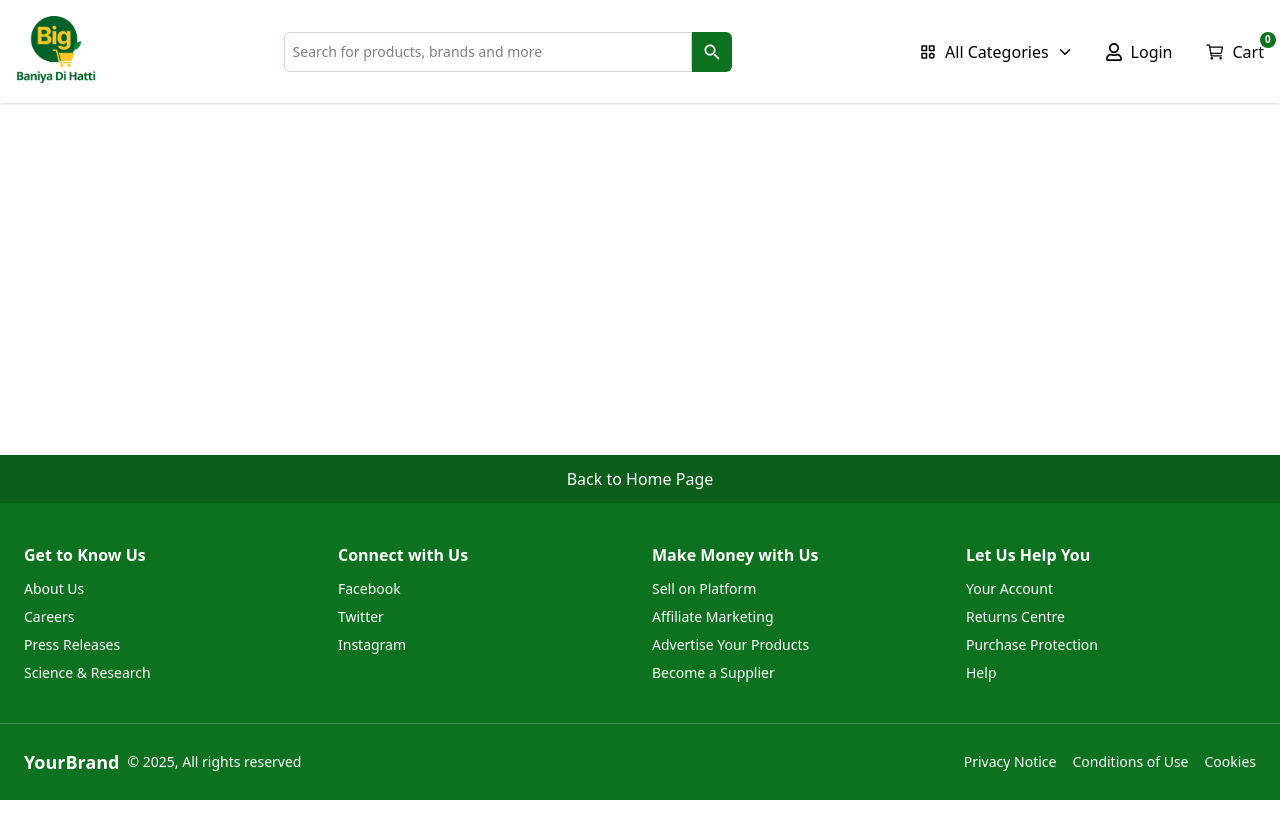
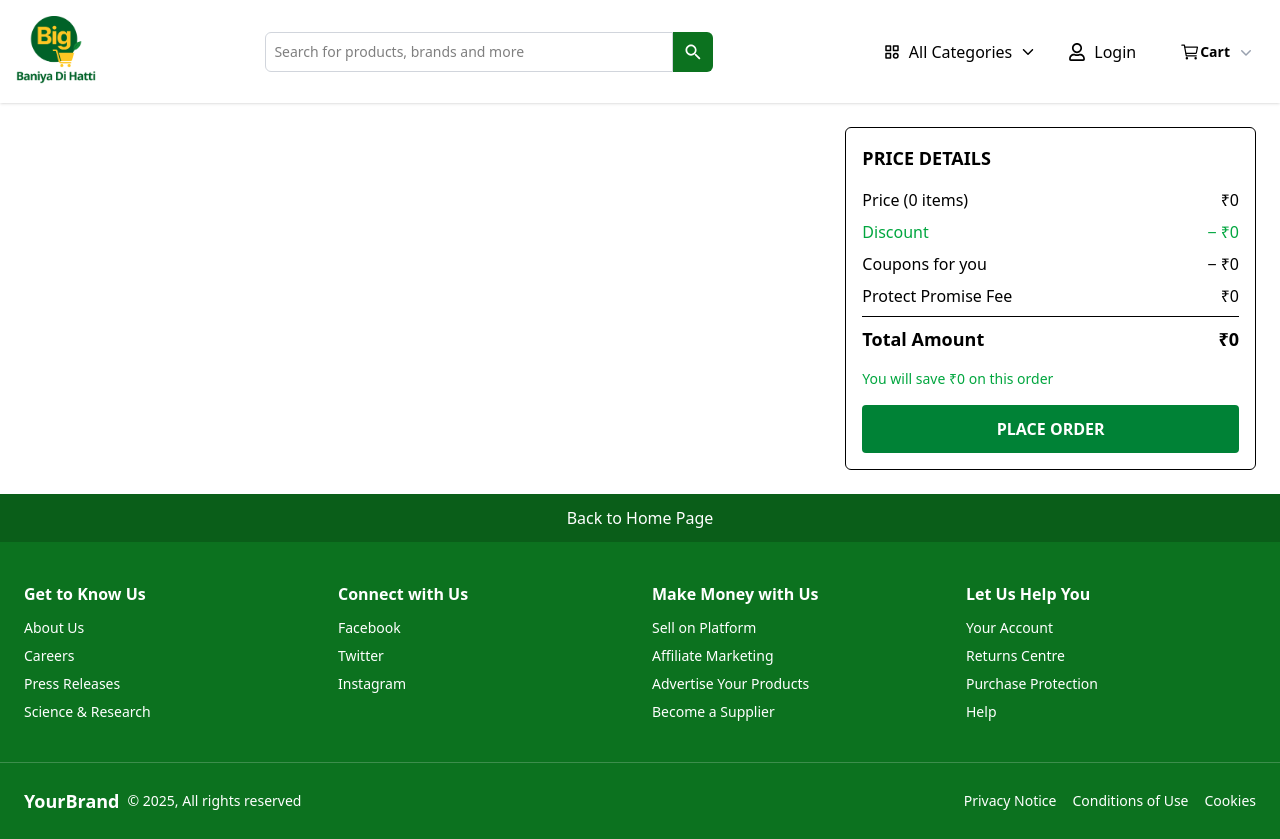
Before and after one commit to Rohitiwari297/-E-Commerce-Shopping-App, a React (Vite) app: page /CartPage in a window 1280 px wide. Before the commit the page ends 800 px from the top, so only its background shows below. Built offline with nearby package versions, Linux system fonts and the light colour scheme.

Commit message:
Inhance the RTK for the Cart also adding Cart page

```diff
--- a/package.json
+++ b/package.json
@@ -10,6 +10,12 @@
     "preview": "vite preview"
   },
   "dependencies": {
+    "@emotion/react": "^11.14.0",
+    "@emotion/styled": "^11.14.1",
+    "@headlessui/react": "^2.2.8",
+    "@heroicons/react": "^2.2.0",
+    "@mui/icons-material": "^7.3.2",
+    "@mui/material": "^7.3.2",
     "@reduxjs/toolkit": "^2.9.0",
     "@tailwindcss/vite": "^4.1.13",
     "lucide-react": "^0.544.0",
--- a/src/App.jsx
+++ b/src/App.jsx
@@ -8,6 +8,7 @@ import Footer from './Components/footer/Footer';
 import Register from './pages/Register';
 import Category from './pages/Category';
 import ProductDetailing from './pages/ProductDetailing';
+import CartPage from './pages/CartPage'
 
 
 
@@ -22,7 +23,8 @@ function App() {
           <Route path="/login" element={<Login />} />
           <Route path='/register' element={<Register/>} />
           <Route path='/category' element={<Category/>} />
-          <Route path='category/itemDetails/:id' element={<ProductDetailing />} />
+          <Route path="/category/itemDetails" element={<ProductDetailing />} />
+          <Route path='/CartPage' element={<CartPage/>} />
         </Routes>
       </main>
       <Footer />
--- a/src/Components/header/Header.jsx
+++ b/src/Components/header/Header.jsx
@@ -8,9 +8,21 @@ import { IoIosArrowDown } from "react-icons/io";
 import img from "../../../public/hel.png";
 import { Link, Navigate, useNavigate } from "react-router-dom";
 
+import { Menu, MenuButton, MenuItem, MenuItems } from "@headlessui/react";
+import { ChevronDownIcon } from "@heroicons/react/20/solid";
+import Badge from "@mui/material/Badge";
+import MailIcon from "@mui/icons-material/Mail";
+import { useSelector } from "react-redux";
+
 function Header() {
   const [menuOpen, setMenuOpen] = useState(false);
   const [categoriesOpen, setCategoriesOpen] = useState(false);
+
+  //
+  // const { carts } = useSelector((state) => state.allCards);
+  const {cart} = useSelector((state) => state.dataToCart);
+  console.log("check store:  " , cart)
+
 
   // sample categories
   const categories = [
@@ -30,6 +42,10 @@ function Header() {
     "Baby Care",
     "Pet Care",
   ];
+
+  const AddToCartHandler = (data)=>{
+    console.log(data)
+  }
 
   return (
     <div className="shadow relative ">
@@ -68,9 +84,8 @@ function Header() {
             {categoriesOpen && (
               <div className="absolute top-10 left-0 w-60 bg-white shadow-lg rounded-md p-3 z-50">
                 <ul className="flex flex-col gap-2 h-60 overflow-y-auto w-auto">
-                  <Link to='/category'>
+                  <Link to="/category">
                     {categories.map((cat, idx) => (
-
                       <li
                         key={idx}
                         className="p-2 hover:bg-gray-100 rounded cursor-pointer"
@@ -78,27 +93,67 @@ function Header() {
                         {cat}
                       </li>
                     ))}
-
                   </Link>
                   {menuOpen}
-
                 </ul>
               </div>
             )}
 
             {/* Login */}
-            <Link to='/Login' className="flex items-center gap-2 cursor-pointer hover:text-[#0c721f]">
+            <Link
+              to="/Login"
+              className="flex items-center gap-2 cursor-pointer hover:text-[#0c721f]"
+            >
               <FaRegUser size={18} />
               Login
             </Link>
 
             {/* Cart */}
             <div className="flex items-center gap-2 cursor-pointer hover:text-[#0c721f] relative">
+              <Menu as="div" className="relative inline-block">
+                <MenuButton className="inline-flex w-full justify-center gap-x-1.5 rounded-md bg-white/10 px-3 py-2 text-sm font-semibold text-black inset-ring-1 inset-ring-white/5 hover:bg-white/20">
+                  <Badge badgeContent={cart.length} color="primary">
                     <IoCartOutline size={20} />
-              <span>Cart</span>
-              <span className="absolute -top-2 -right-3 bg-[#0c721f] text-white rounded-full w-4 h-4 flex items-center justify-center text-[10px] font-semibold">
-                0
-              </span>
+                    Cart
+                  </Badge>
+                  <ChevronDownIcon
+                    aria-hidden="true"
+                    className="-mr-1 size-5 text-gray-400"
+                  />
+                </MenuButton>
+
+                <MenuItems
+                  transition
+                  className="absolute right-0 z-10 mt-2 w-56 origin-top-right rounded-md bg-gray-800 outline-1 -outline-offset-1 outline-white/10 transition data-closed:scale-95 data-closed:transform data-closed:opacity-0 data-enter:duration-100 data-enter:ease-out data-leave:duration-75 data-leave:ease-in"
+                >
+                  <div className="py-1">
+                    {cart.map((ele) => (
+                      <MenuItem key={ele.id || ele.name}>
+                        <Link to={'/CartPage'}
+                          href="#"
+                          className="block px-4 py-2 text-sm text-gray-300 data-focus:bg-white/5 data-focus:text-white data-focus:outline-hidden"
+                        >
+                          <div className="flex gap-2 justify-center items-center">
+                            <div>
+                             <img src={ele.image} style={{ height: "25px" }} alt={ele.name} />
+                            </div>
+                            <div>
+                              {ele.name}
+                            </div>
+                            <div className="text-green-500">
+                              Rs.330
+                            </div>
+
+                          </div>
+
+                        </Link>
+                      </MenuItem>
+                    ))}
+
+                    <form action="#" method="POST"></form>
+                  </div>
+                </MenuItems>
+              </Menu>
             </div>
           </div>
 
--- /dev/null
+++ b/src/pages/CartPage.jsx
@@ -0,0 +1,143 @@
+import React, { useState } from "react";
+import { useSelector } from "react-redux";
+
+function CartPage() {
+  // fetch data from store
+  const { cart } = useSelector((state) => state.dataToCart);
+  console.log("Redux cart:", cart);
+
+  // local state for cart (initialize quantity safely)
+  const [cartData, setCartData] = useState(
+    cart.map((item) => ({
+      ...item,
+      quantity: item.quantity ?? 1, // default to 1 if missing
+    }))
+  );
+  console.log("cartData:", cartData);
+
+  // increase/decrease quantity
+  const handleQuantityChange = (id, delta) => {
+    setCartData((prev) =>
+      prev.map((item) =>
+        item.id === id
+          ? {
+              ...item,
+              quantity: Math.max(1, (item.quantity ?? 1) + delta), // prevent NaN, minimum 1
+            }
+          : item
+      )
+    );
+  };
+
+  // remove item
+  const handleRemove = (id) => {
+    setCartData((prev) => prev.filter((item) => item.id !== id));
+  };
+
+  // calculate totals with safe fallbacks
+  const totalPrice = cartData.reduce((acc, item) => {
+    const price = Number(item.price ?? 330);
+    const quantity = Number(item.quantity ?? 1);
+    return acc + price * quantity;
+  }, 0);
+
+  const discount = cartData.reduce((acc, item) => {
+    const originalPrice = Number(item.originalPrice ?? 1999);
+    const price = Number(item.price ?? 330);
+    const quantity = Number(item.quantity ?? 1);
+    return acc + (originalPrice - price) * quantity;
+  }, 0);
+
+  return (
+    <div className="container mx-auto p-6 flex flex-col lg:flex-row gap-6">
+      {/* Cart Items */}
+      <div className="flex-1 flex flex-col gap-4">
+        {cartData.map((item) => (
+          <div
+            key={item.id}
+            className="flex gap-4 p-4 border rounded-md bg-white"
+          >
+            <img src={item.image} alt={item.name} className="w-24 h-24" />
+            <div className="flex-1 flex flex-col justify-between">
+              <div>
+                <h2 className="font-semibold">{item.name}</h2>
+                <p className="text-sm text-gray-500">Size: {item.size}</p>
+                <p className="text-sm text-gray-500">Seller: {item.seller}</p>
+                <p className="text-green-600 font-bold">
+                  ₹{item.price ?? 330}{" "}
+                  <span className="line-through text-gray-400 text-sm">
+                    ₹{item.originalPrice ?? 1999}
+                  </span>{" "}
+                  {item.discount ?? 85}% Off
+                </p>
+                <p className="text-sm text-gray-500">
+                  Delivery by {item.delivery ?? "Thu Oct 9"}
+                </p>
+              </div>
+              <div className="flex items-center gap-4 mt-2">
+                <div className="flex items-center border rounded">
+                  <button
+                    className="px-2"
+                    onClick={() => handleQuantityChange(item.id, -1)}
+                  >
+                    -
+                  </button>
+                  <span className="px-2">{item.quantity ?? 1}</span>
+                  <button
+                    className="px-2"
+                    onClick={() => handleQuantityChange(item.id, 1)}
+                  >
+                    +
+                  </button>
+                </div>
+                <button
+                  className="text-blue-600 hover:underline text-sm"
+                  onClick={() => handleRemove(item.id)}
+                >
+                  REMOVE
+                </button>
+                <button className="text-blue-600 hover:underline text-sm">
+                  SAVE FOR LATER
+                </button>
+              </div>
+            </div>
+          </div>
+        ))}
+      </div>
+
+      {/* Price Details */}
+      <div className="w-full lg:w-1/3 p-4 border rounded-md bg-white">
+        <h2 className="font-semibold text-lg mb-4">PRICE DETAILS</h2>
+        <div className="flex justify-between mb-2">
+          <span>Price ({cartData.length} items)</span>
+          <span>₹{totalPrice + discount}</span>
+        </div>
+        <div className="flex justify-between mb-2 text-green-600">
+          <span>Discount</span>
+          <span>− ₹{discount}</span>
+        </div>
+        <div className="flex justify-between mb-2">
+          <span>Coupons for you</span>
+          <span>− ₹0</span>
+        </div>
+        <div className="flex justify-between mb-2">
+          <span>Protect Promise Fee</span>
+          <span>₹0</span>
+        </div>
+        <hr className="my-2" />
+        <div className="flex justify-between font-bold text-lg mb-4">
+          <span>Total Amount</span>
+          <span>₹{totalPrice}</span>
+        </div>
+        <p className="text-green-600 text-sm mb-4">
+          You will save ₹{discount} on this order
+        </p>
+        <button className="w-full bg-green-700 text-white p-3 rounded font-semibold hover:bg-green-800">
+          PLACE ORDER
+        </button>
+      </div>
+    </div>
+  );
+}
+
+export default CartPage;
--- a/src/pages/ProductDetailing.jsx
+++ b/src/pages/ProductDetailing.jsx
@@ -1,54 +1,85 @@
 import React from 'react'
-import Header from '../Components/header/Header'
-import img from '../../public/namk.png'
 import { useDispatch, useSelector } from 'react-redux'
+import { useLocation } from "react-router-dom";
+import { addDataToCard } from '../redux/features/CartSlicer';
 
 function ProductDetailing() {
+  // Get props from Link state
+  const location = useLocation();
+  const { id, name, price, img } = location.state || {};
 
-    //select the data from store
-    const data = useSelector((state) => state.allCards.carts[0]);
-    console.log(data);
+  // Select cart data from redux
+  const { carts } = useSelector((state) => state.allCards);
 
+  console.log("product details from store:", carts);
 
+  const latestIndex = carts.length - 1;     // number
+  const latestProduct = carts[latestIndex]; // object
 
-    // const cardData = useSelector((state)=> state.allCards)
-    // console.log("InitialValuOfState :",cardData)
+  // create dispatch instance
+  const dispatch = useDispatch()
+  // Handler function (dummy for now, should be connected to redux dispatch)
+  const AddToCartHandler = (product) => {
+    console.log("Add to cart:", product);
+    // dispatch({ type: "ADD_TO_CART", payload: product }); // if redux is set up
+    dispatch(addDataToCard(product))
 
+  };
 
   return (
-    <section className='flex p-12 items-center justify-between border mb-5'>
-       <div className='w-1/2'>
-            <img src={data.image} alt="" className=' w-[400px]' />
-       </div>
-       <div className='w-1/2'>
-            <p className='text-[10px] text-[#4b5563]'>{data.name}</p>
-            <h1 className='text-xl font-semibold'>{data.name}</h1>
-            <div className='flex flex-col mb-3'>
-                <p className='text-2xl'>
-                    ₹ 245
-                </p>
-                <p className='text-[10px] text-[#4b5563]'>
-                    (Inclusive all taxes) <br />
-                    <span> ₹49.00/kg </span>
-                </p>
-            </div>
-            <div>
-                <button type="button" className="py-1 px-5 me-2 mb-2 text-sm font-medium text-gray-900 focus:outline-none bg-white rounded-full border border-gray-200 hover:bg-gray-100 hover:text-blue-700 focus:z-10 focus:ring-4 focus:ring-gray-100 dark:focus:ring-gray-700 dark:bg-gray-800 dark:text-gray-400 dark:border-gray-600 dark:hover:text-white dark:hover:bg-gray-700">5 Kg</button>
-                <button type="button" className="py-1 px-5 me-2 mb-2 text-sm font-medium text-gray-900 focus:outline-none bg-white rounded-full border border-gray-200 hover:bg-gray-100 hover:text-blue-700 focus:z-10 focus:ring-4 focus:ring-gray-100 dark:focus:ring-gray-700 dark:bg-gray-800 dark:text-gray-400 dark:border-gray-600 dark:hover:text-white dark:hover:bg-gray-700">1 Kg</button>
+    <section className="flex p-12 items-center justify-between border mb-5">
+      <div className="w-1/2">
+        <img src={img} alt={name} className="w-[400px]" />
+      </div>
+      <div className="w-1/2">
+        <p className="text-[10px] text-[#4b5563]">{name}</p>
+        <h1 className="text-xl font-semibold">{name}</h1>
 
-            </div>
-            <button type="button" className="text-white bg-red-700 hover:bg-red-800 focus:outline-none focus:ring-4 focus:ring-red-300 font-medium rounded-full text-sm px-5 py-1 w-36 text-center me-2 mb-2 dark:bg-red-600 dark:hover:bg-red-700 dark:focus:ring-red-800">Add to Card</button>
-            <div className=''>
-                <h1 className='text-2xl font-semibold'>Description</h1>
-                <p className='text-[15px] text-[#4b5563]'>
-                    Sugar Loose 5 kg is a high-quality, pure granulated sugar perfect for all your sweetening needs. Ideal for baking, cooking, and beverages, it dissolves easily and enhances flavor. Packed in a 5 kg bag, it offers convenience for households and businesses. Free from additives, it ensures natural sweetness. Suitable for daily use in tea, coffee, desserts, and more. Store in a cool, dry place to maintain freshness. A versatile pantry staple for any kitchen.
-                </p>
-            </div>
+        <div className="flex flex-col mb-3">
+          <p className="text-2xl">₹ {price}</p>
+          <p className="text-[10px] text-[#4b5563]">
+            (Inclusive all taxes) <br />
+            <span>₹49.00/kg</span>
+          </p>
+        </div>
 
-       </div>
+        <div>
+          <button
+            type="button"
+            className="py-1 px-5 me-2 mb-2 text-sm font-medium text-gray-900 focus:outline-none bg-white rounded-full border border-gray-200 hover:bg-gray-100 hover:text-blue-700"
+          >
+            5 Kg
+          </button>
+          <button
+            type="button"
+            className="py-1 px-5 me-2 mb-2 text-sm font-medium text-gray-900 focus:outline-none bg-white rounded-full border border-gray-200 hover:bg-gray-100 hover:text-blue-700"
+          >
+            1 Kg
+          </button>
+        </div>
 
+        <button
+          onClick={() => AddToCartHandler(latestProduct || { id, name, price, img })}
+          type="button"
+          className="text-white bg-red-700 hover:bg-red-800 focus:outline-none focus:ring-4 focus:ring-red-300 font-medium rounded-full text-sm px-5 py-1 w-36 text-center me-2 mb-2"
+        >
+          Add to Cart
+        </button>
+
+        <div>
+          <h1 className="text-2xl font-semibold">Description</h1>
+          <p className="text-[15px] text-[#4b5563]">
+            Sugar Loose 5 kg is a high-quality, pure granulated sugar perfect
+            for all your sweetening needs. Ideal for baking, cooking, and
+            beverages, it dissolves easily and enhances flavor. Packed in a 5 kg
+            bag, it offers convenience for households and businesses. Free from
+            additives, it ensures natural sweetness. Suitable for daily use in
+            tea, coffee, desserts, and more. Store in a cool, dry place to
+            maintain freshness. A versatile pantry staple for any kitchen.
+          </p>
+        </div>
+      </div>
     </section>
-
   )
 }
 
--- a/src/redux/app/store.js
+++ b/src/redux/app/store.js
@@ -1,10 +1,12 @@
 import { configureStore } from "@reduxjs/toolkit";
 import CartSlice from '../features/CardSlice'
+import CartSlicer from '../features/CartSlicer'
 
 
 const store = configureStore({
     reducer:{
         allCards: CartSlice,
+        dataToCart: CartSlicer  ,
 
     }
 })
--- /dev/null
+++ b/src/redux/features/CartSlicer.js
@@ -0,0 +1,23 @@
+import { createSlice } from "@reduxjs/toolkit";
+
+const initialState = {
+    cart: []
+}
+
+const addSlice = createSlice({
+    name: "addtoCart",
+    initialState,
+    reducers: {
+        addDataToCard: (state, action)=>{
+
+             //here we have to update the state
+            console.log("this is from final card",action)
+            state.cart = [...state.cart,action.payload]
+
+        }
+    }
+})
+
+
+export const {addDataToCard} = addSlice.actions;
+export default addSlice.reducer;
```
Also changed, not shown: src/pages/Category.jsx (+8 -1 lines), 1 other file (tests, documents, lock files or other folders). Lines whose indentation alone changed are shown as unchanged.
